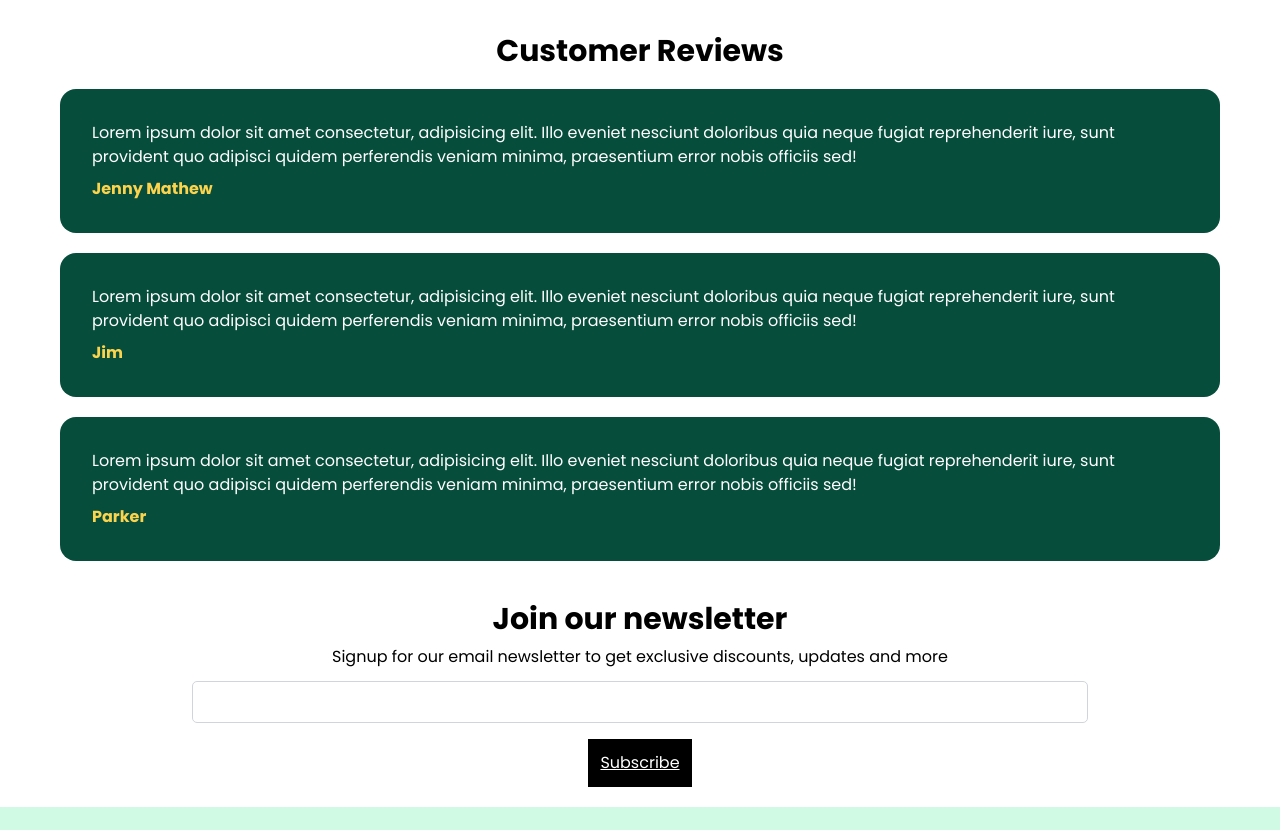
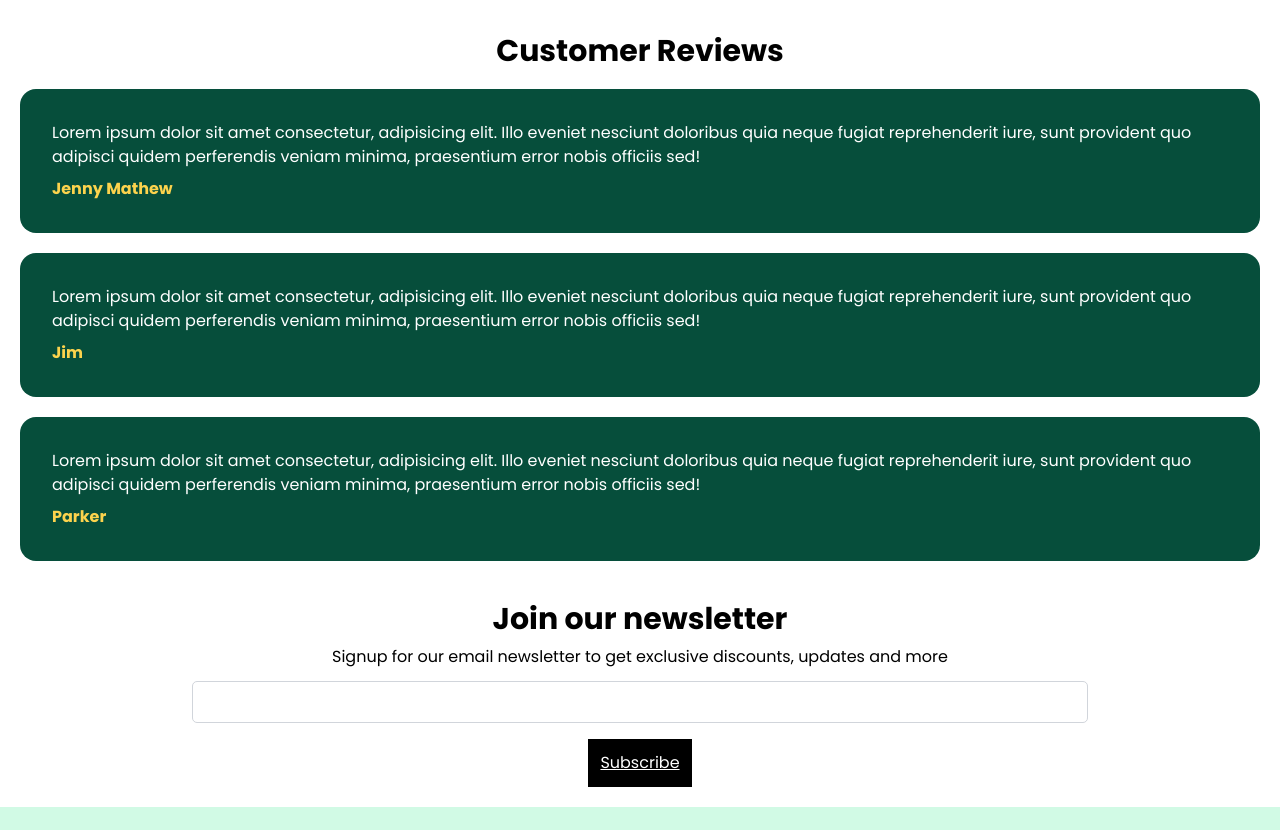
Before and after one commit to GPriya024/Greenden, a plain HTML site: page index.html in a window 1280 px wide. Shown: the part 1228-2058 px from the top of the page. Drawn offline with nearby package versions, Linux system fonts and the light colour scheme.

Commit message:
Update index.html

```diff
--- a/index.html
+++ b/index.html
@@ -143,7 +143,7 @@
     </section>
 
     <!---Customer reviews-->
-    <section class="ml-10 mr-10">
+    <section>
         <h1 class="text-3xl font-bold mt-5 text-center">Customer Reviews</h1>
         <div class="flex flex-col gap-5 justify-center text-white m-5">
             <div class="bg-green-900 rounded-2xl p-8 container items-center">
```
